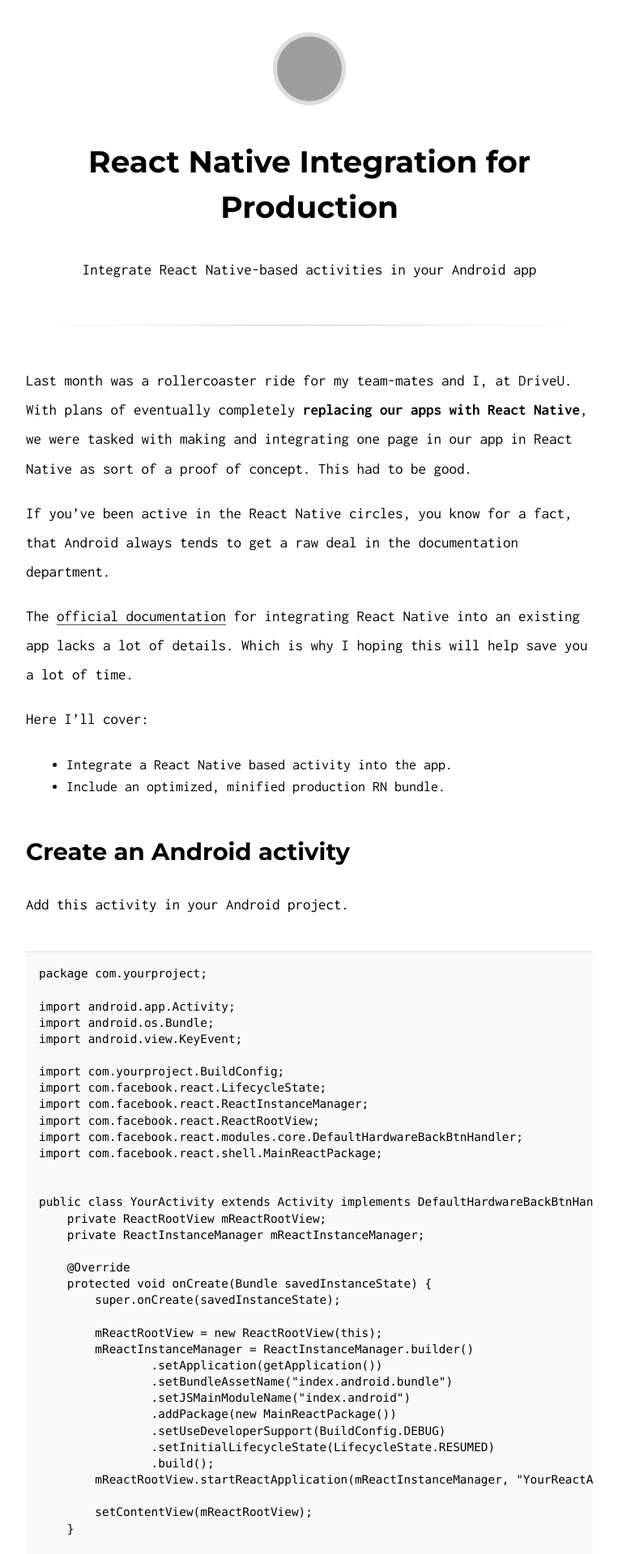
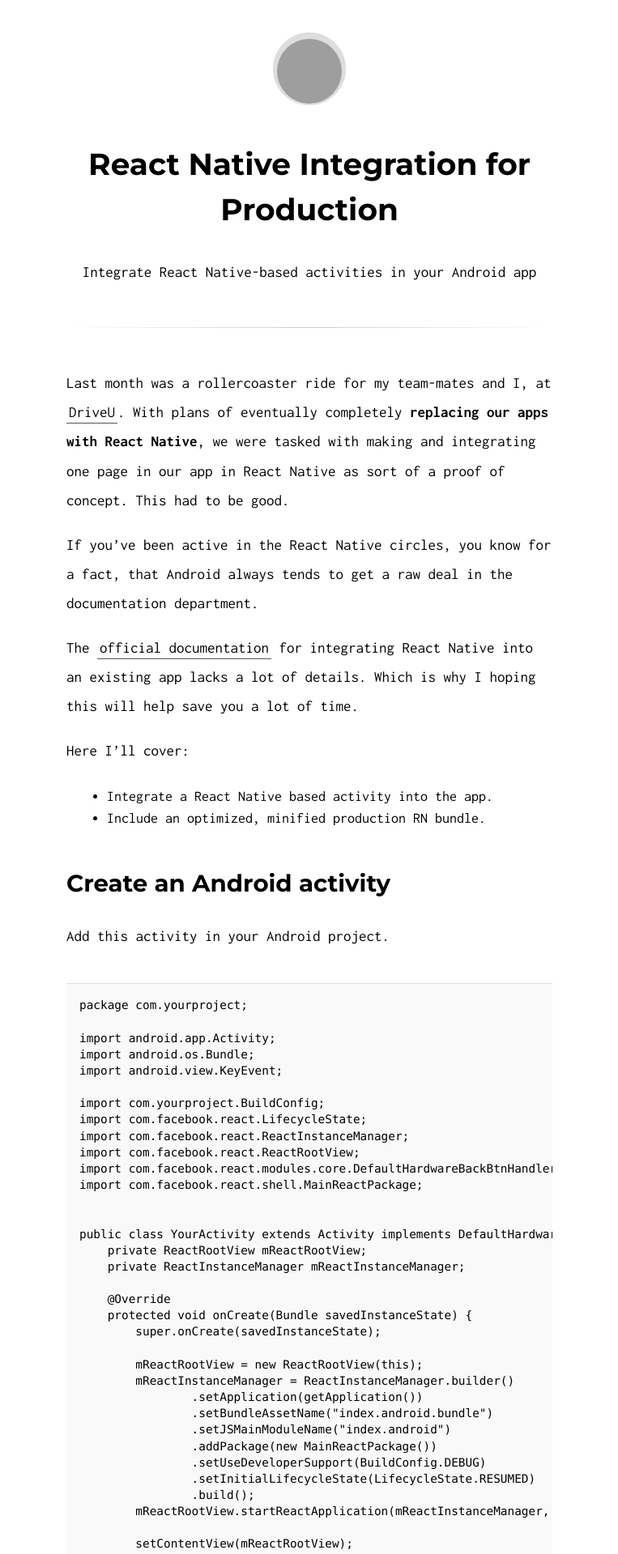
Before and after one commit to sreejithr/sreejithr.github.io, a Jekyll site: the page built from _posts/2016-03-21-react-native-android-integration.md, in a window 1280 px wide. Shown: the top 1919 px of the page at 81% size, without its empty margins (258-1021 px from the left). Built offline with Jekyll 4.4.1, drawn with Linux system fonts in a browser that asks for light colours; some web fonts are replaced; grey boxes are pictures that could not be loaded.

Commit message:
Decreased width of page to 600px

```diff
--- a/_posts/2016-03-21-react-native-android-integration.md
+++ b/_posts/2016-03-21-react-native-android-integration.md
@@ -4,7 +4,7 @@
 subtitle: Integrate React Native-based activities in your Android app
 ---
 
-Last month was a rollercoaster ride for my team-mates and I, at DriveU. With plans of eventually completely **replacing our apps with React Native**, we were tasked with making and integrating one page in our app in React Native as sort of a proof of concept. This had to be good.
+Last month was a rollercoaster ride for my team-mates and I, at [DriveU](http://driveu.in). With plans of eventually completely **replacing our apps with React Native**, we were tasked with making and integrating one page in our app in React Native as sort of a proof of concept. This had to be good.
 
 If you've been active in the React Native circles, you know for a fact, that Android always tends to get a raw deal in the documentation department.
 
--- a/_sass/main.scss
+++ b/_sass/main.scss
@@ -25,6 +25,7 @@
 a {
   color: inherit;
   text-decoration: none;
+  padding: 3px;
   border-bottom: 1px solid #555;
   &.image {
     display: block;
@@ -36,7 +37,6 @@
 }
 a:hover {
    color: #FFFFFF;
-   padding: 3px;
    background-color: #000000;
 }
 mark {
@@ -266,7 +266,7 @@
   }
 }
 article {
-  max-width: 700px;
+  max-width: 600px;
   margin: 0 auto;
   .title {
     line-height: 1.4em;
```
Also changed, not shown: 2 other files.
